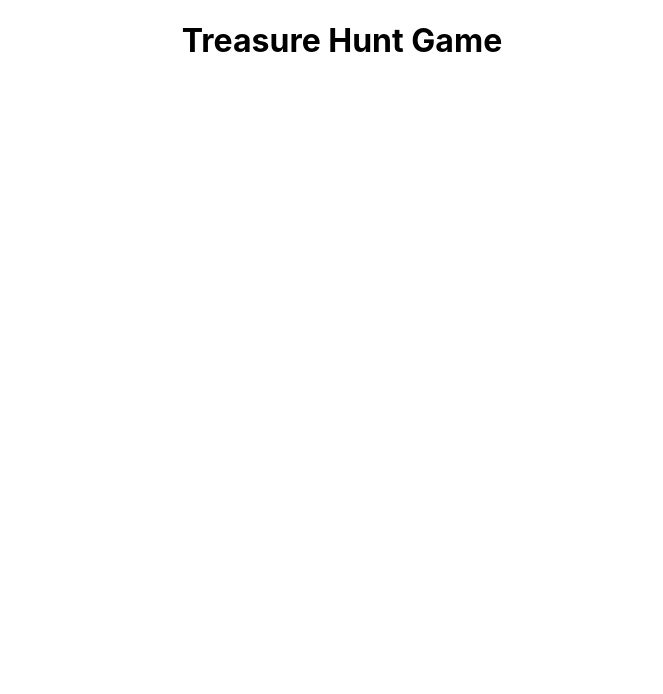
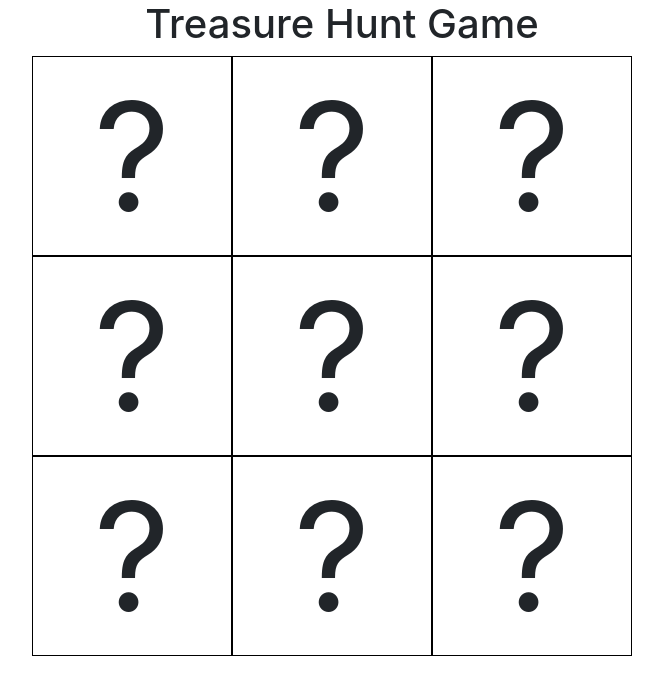
Before and after one commit to learn-academy-2023-golf/treasurehunt-lyolayale, a React (Create React App) app: page / in a window 1280 px wide. Shown: the top 694 px of the page, without its empty margins (298-961 px from the left). Built offline with nearby package versions, Linux system fonts and the light colour scheme.

Commit message:
Completes grid user story.

```diff
--- a/src/App.css
+++ b/src/App.css
@@ -3,7 +3,19 @@ h1 {
 }
 
 .square {
+  font-size: 150px;
   height: 200px;
   width: 200px;
   border: 1px solid black;
+  text-align: center;
+  display: flex;
+  justify-content: center;
+  align-items: center;
 }
+
+.gameboard {
+  width: 620px;
+  margin: auto;
+  display: flex;
+  flex-wrap: wrap;
+}
--- a/src/App.js
+++ b/src/App.js
@@ -1,5 +1,6 @@
-import React, { useState } from "react"
-import "./App.css"
+import React, { useState } from "react";
+import "./App.css";
+import Square from "./components/Square";
 
 const App = () => {
   const [board, setBoard] = useState([
@@ -11,14 +12,19 @@ const App = () => {
     "?",
     "?",
     "?",
-    "?"
-  ])
+    "?",
+  ]);
 
   return (
     <>
       <h1>Treasure Hunt Game</h1>
+      <div className="gameboard">
+        {board.map((square, index) => (
+          <Square key={index} square={square} />
+        ))}
+      </div>
     </>
-  )
-}
+  );
+};
 
-export default App
+export default App;
--- a/src/components/Square.js
+++ b/src/components/Square.js
@@ -1,10 +1,10 @@
-import React from "react"
+import React from "react";
 
-const Square = () => {
+const Square = (props) => {
   return (
     <>
-      <div className="square"></div>
+      <div className="square">{props.square}</div>
     </>
-  )
-}
-export default Square
+  );
+};
+export default Square;
```
Also changed, not shown: public/index.html (+11 -1 lines), 1 other file (tests, documents, lock files or other folders).
